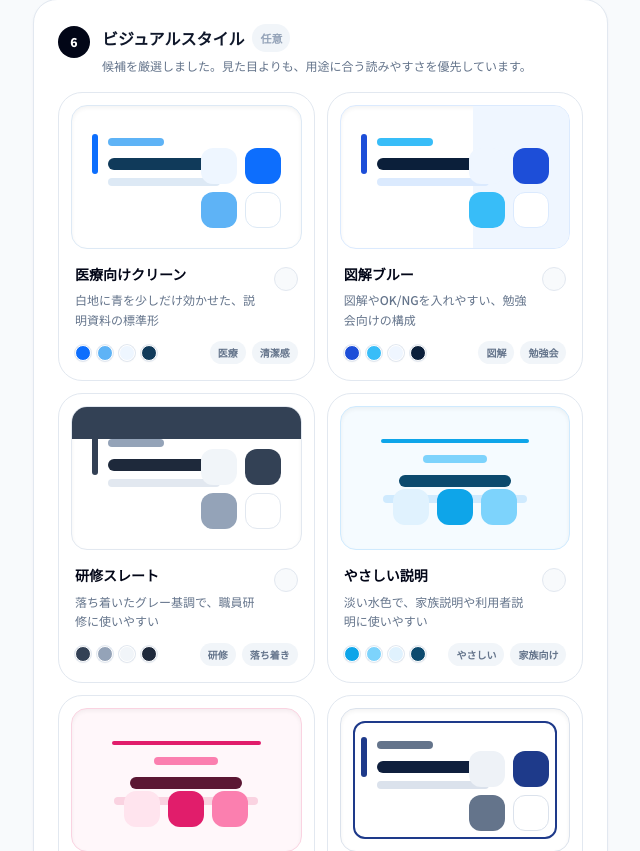
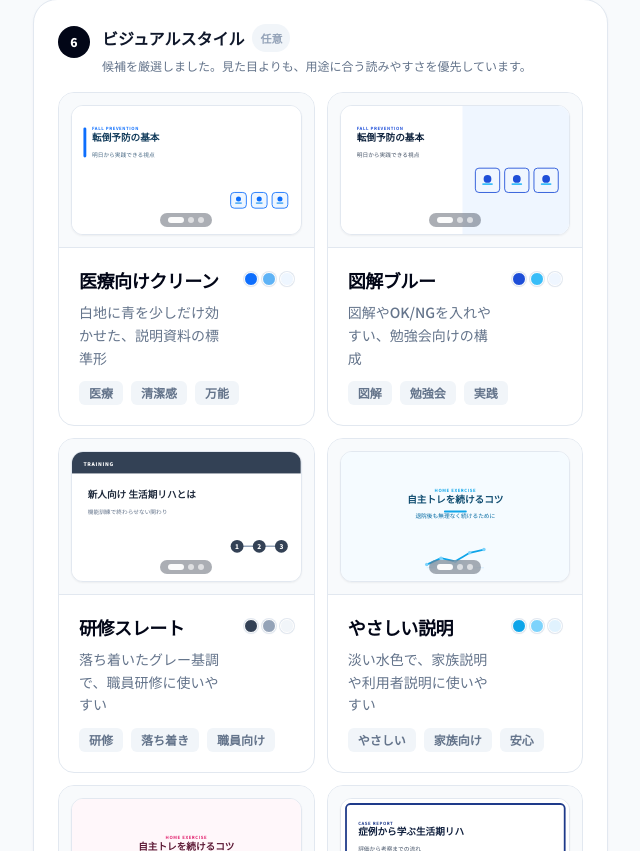
Before and after one commit to makomaru2023/jishutore-starter, a Next.js app: page /member/slide-prompt-generator in a window 1280 px wide. Shown: the part 2569-3420 px from the top of the page, without its empty margins (47-687 px from the left). Built offline with nearby package versions, Linux system fonts and the light colour scheme.

Commit message:
修正: スタイル選択カードとプリセット挙動を調整

```diff
--- a/src/components/member/slide-prompt-generator/DesignCard.tsx
+++ b/src/components/member/slide-prompt-generator/DesignCard.tsx
@@ -1,6 +1,6 @@
 "use client";
 
-import type { CSSProperties } from "react";
+import { SlideThumbnail } from "./SlideThumbnail";
 import type { SlideDesign } from "./slideDesigns";
 
 interface DesignCardProps {
@@ -9,96 +9,8 @@ interface DesignCardProps {
   onSelect: () => void;
 }
 
-function MiniSlide({ design }: { design: SlideDesign }) {
-  const p = design.palette;
-  const darkPreview = p.bg === "#0f172a";
-  const previewStyle: CSSProperties = {
-    backgroundColor: p.bg,
-    color: p.ink,
-    borderColor: p.border,
-  };
-  const surfaceStyle: CSSProperties = { backgroundColor: p.surface };
-  const accentStyle: CSSProperties = { backgroundColor: p.accent };
-  const accent2Style: CSSProperties = { backgroundColor: p.accent2 };
-  const lineStyle: CSSProperties = {
-    backgroundColor: darkPreview ? "rgba(248,250,252,0.78)" : p.ink,
-  };
-  const mutedLineStyle: CSSProperties = {
-    backgroundColor: darkPreview ? "rgba(148,163,184,0.55)" : p.border,
-  };
-
-  return (
-    <div
-      className="relative aspect-[16/10] overflow-hidden rounded-2xl border shadow-inner"
-      style={previewStyle}
-    >
-      {design.layout === "topBand" ? (
-        <div className="absolute inset-x-0 top-0 h-8" style={accentStyle} />
-      ) : null}
-      {design.layout === "split" ? (
-        <div className="absolute inset-y-0 right-0 w-[42%]" style={surfaceStyle} />
-      ) : null}
-      {design.layout === "framed" ? (
-        <div
-          className="absolute inset-3 rounded-xl border-2"
-          style={{ borderColor: p.accent }}
-        />
-      ) : null}
-      {design.layout === "centered" ? (
-        <div className="absolute inset-x-10 top-8 h-1 rounded-full" style={accentStyle} />
-      ) : (
-        <div className="absolute left-5 top-7 h-10 w-1.5 rounded-full" style={accentStyle} />
-      )}
-
-      <div
-        className={`absolute ${
-          design.layout === "centered"
-            ? "inset-x-8 top-12 text-center"
-            : "left-9 right-24 top-8"
-        }`}
-      >
-        <div
-          className={`mb-3 h-2 rounded-full ${
-            design.layout === "centered" ? "mx-auto w-16" : "w-14"
-          }`}
-          style={accent2Style}
-        />
-        <div
-          className={`h-3 rounded-full ${
-            design.layout === "centered" ? "mx-auto w-28" : "w-32"
-          }`}
-          style={lineStyle}
-        />
-        <div
-          className={`mt-2 h-2 rounded-full ${
-            design.layout === "centered" ? "mx-auto w-36" : "w-28"
-          }`}
-          style={mutedLineStyle}
-        />
-      </div>
-
-      <div
-        className={`absolute ${
-          design.layout === "centered"
-            ? "bottom-6 left-1/2 flex -translate-x-1/2 gap-2"
-            : "bottom-5 right-5 grid grid-cols-2 gap-2"
-        }`}
-      >
-        <div className="h-9 w-9 rounded-xl" style={surfaceStyle} />
-        <div className="h-9 w-9 rounded-xl" style={accentStyle} />
-        <div className="h-9 w-9 rounded-xl" style={accent2Style} />
-        {design.layout !== "centered" ? (
-          <div
-            className="h-9 w-9 rounded-xl border"
-            style={{ backgroundColor: p.bg, borderColor: p.border }}
-          />
-        ) : null}
-      </div>
-    </div>
-  );
-}
-
 export function DesignCard({ design, selected, onSelect }: DesignCardProps) {
+  const coverSlide = design.slides[0];
   const p = design.palette;
 
   return (
@@ -106,58 +18,69 @@ export function DesignCard({ design, selected, onSelect }: DesignCardProps) {
       type="button"
       aria-pressed={selected}
       onClick={onSelect}
-      className={`group w-full rounded-3xl border bg-white p-3 text-left transition-all duration-200 ${
+      className={`group w-full overflow-hidden rounded-2xl border bg-white text-left transition-all duration-200 ${
         selected
-          ? "border-sky-600 shadow-lg shadow-sky-500/10 ring-2 ring-sky-100"
-          : "border-slate-200 hover:border-slate-300 hover:shadow-md hover:shadow-slate-200/70"
+          ? "border-slate-950 shadow-lg shadow-slate-300/60 ring-2 ring-slate-900"
+          : "border-slate-200 hover:border-slate-400 hover:shadow-md hover:shadow-slate-200/80"
       }`}
     >
-      <MiniSlide design={design} />
+      <div className="relative border-b border-slate-200 bg-slate-50 p-3">
+        <div className="overflow-hidden rounded-xl border border-slate-200 bg-white shadow-sm">
+          <SlideThumbnail design={design} slide={coverSlide} />
+        </div>
 
-      <div className="px-1 pb-1 pt-4">
-        <div className="flex items-start justify-between gap-3">
-          <div>
-            <h4 className="text-sm font-black leading-snug text-slate-950">
-              {design.name}
-            </h4>
-            <p className="mt-1.5 text-xs font-medium leading-relaxed text-slate-500">
-              {design.description}
-            </p>
+        <div className="absolute bottom-5 left-1/2 flex -translate-x-1/2 items-center gap-1 rounded-full bg-slate-900/35 px-2 py-1 backdrop-blur-sm">
+          {design.slides.map((_, index) => (
+            <span
+              key={index}
+              className={`h-1.5 rounded-full bg-white ${
+                index === 0 ? "w-4 opacity-95" : "w-1.5 opacity-60"
+              }`}
+            />
+          ))}
         </div>
-          <span
-            className={`mt-0.5 inline-flex h-6 w-6 flex-shrink-0 items-center justify-center rounded-full border ${
-              selected
-                ? "border-sky-600 bg-sky-600 text-white"
-                : "border-slate-200 bg-slate-50 text-transparent group-hover:text-slate-300"
-            }`}
-          >
+
+        {selected ? (
+          <span className="absolute right-5 top-5 inline-flex h-8 w-8 items-center justify-center rounded-full bg-slate-950 text-white shadow-md">
             <svg
               viewBox="0 0 24 24"
               fill="none"
               stroke="currentColor"
               strokeWidth={3}
-              className="h-3.5 w-3.5"
+              className="h-4 w-4"
             >
               <path strokeLinecap="round" strokeLinejoin="round" d="m4.5 12.75 6 6 9-13.5" />
             </svg>
           </span>
+        ) : null}
       </div>
 
-        <div className="mt-3 flex items-center justify-between gap-3">
-          <div className="flex items-center gap-1.5">
-            {[p.accent, p.accent2, p.surface, p.ink].map((color) => (
+      <div className="space-y-3 p-5">
+        <div className="flex items-start justify-between gap-4">
+          <div className="min-w-0">
+            <h4 className="text-lg font-black leading-snug tracking-tight text-slate-950">
+              {design.name}
+            </h4>
+            <p className="mt-2 text-sm font-medium leading-relaxed text-slate-500">
+              {design.description}
+            </p>
+          </div>
+          <div className="flex flex-shrink-0 items-center gap-1 pt-1">
+            {[p.accent, p.accent2, p.surface].map((color) => (
               <span
                 key={color}
-                className="h-4 w-4 rounded-full border border-white shadow-sm ring-1 ring-slate-200"
+                className="h-3.5 w-3.5 rounded-full border border-white shadow-sm ring-1 ring-slate-200"
                 style={{ backgroundColor: color }}
               />
             ))}
           </div>
-          <div className="flex flex-wrap justify-end gap-1.5">
-            {design.tags.slice(0, 2).map((tag) => (
+        </div>
+
+        <div className="flex flex-wrap gap-2">
+          {design.tags.map((tag) => (
             <span
               key={tag}
-                className={`rounded-full px-2 py-1 text-[10px] font-black ${
+              className={`rounded-md px-2.5 py-1 text-xs font-bold ${
                 selected ? "bg-sky-50 text-sky-700" : "bg-slate-100 text-slate-500"
               }`}
             >
@@ -166,7 +89,6 @@ export function DesignCard({ design, selected, onSelect }: DesignCardProps) {
           ))}
         </div>
       </div>
-      </div>
     </button>
   );
 }
--- a/src/components/member/slide-prompt-generator/SlidePromptGenerator.tsx
+++ b/src/components/member/slide-prompt-generator/SlidePromptGenerator.tsx
@@ -116,9 +116,6 @@ export function SlidePromptGenerator() {
     setAudience(preset.audience);
     setGoal(preset.goal);
     setDesignId(preset.designId);
-    if (typeof window !== "undefined") {
-      window.scrollTo({ top: 0, behavior: "smooth" });
-    }
   }, []);
 
   const handleReset = useCallback(() => {
```
Lines whose indentation alone changed are shown as unchanged.
